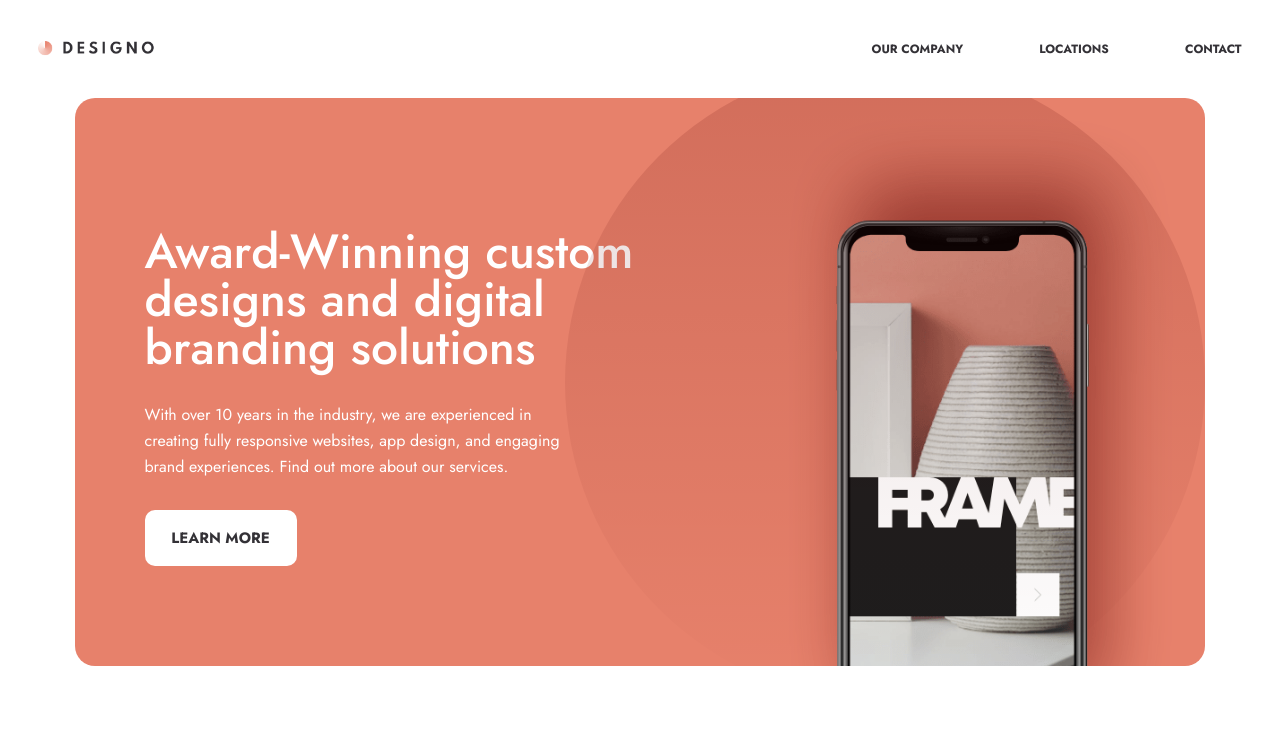
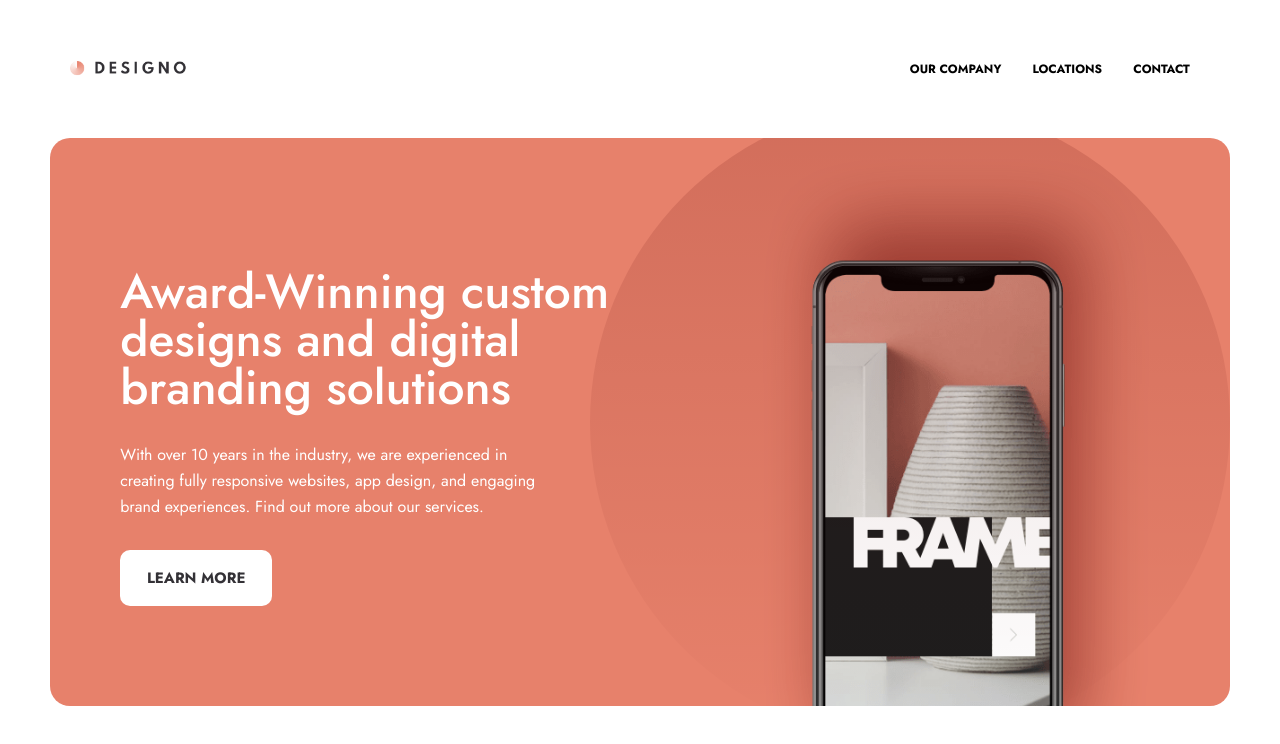
Before and after one commit to deeola/Designos, a React (Create React App) app: page / in a window 1280 px wide. Shown: the top 744 px of the page. Built offline with nearby package versions, Linux system fonts and the light colour scheme.

Commit message:
Navbar icon clicks

```diff
--- a/src/components/Navbar.js
+++ b/src/components/Navbar.js
@@ -4,6 +4,7 @@ import logo from "../assets/shared/desktop/logo-dark.png";
 import iconClose from "../assets/shared/mobile/icon-close.svg";
 import ham from "../assets/shared/mobile/icon-hamburger.svg";
 import { Link } from "react-router-dom";
+import { Container } from "../globalStyles";
 
 //my Funbctions
 const handleColorType = (color) => {
@@ -15,54 +16,79 @@ const handleColorType = (color) => {
   }
 };
 
-
 const NavSytle = styled.nav`
   display: flex;
   justify-content: space-between;
   align-items: center;
-  width: 94%;
-  margin: 40px auto;
-  font-family: 'Jost', sans-serif;
+  width: 100%;
+  margin: 20px auto;
+  font-family: "Jost", sans-serif;
+  position: relative;
+  padding: 0px 20px;
+
+  //tablet view
+  @media screen and (min-width: 415px) {
+    width: 96%;
+  }
 `;
 
-const LinkWrapper= styled.div`
-  display: none;
-  @media screen and (min-width: 414px) {
+const LinkWrapper = styled.div`
+  position: absolute;
+  background-color: black;
+  width: 100%;
   display: flex;
+  top: 45px;
+  left: 0;
+  z-index: 2;
+  flex-direction: column;
+  padding: 40px 20px;
+  height: 235px;
   justify-content: space-between;
+
+
+  //tablet view
+  @media screen and (min-width: 415px) {
+    display: flex !important;
     align-items: center;
-    width: 16rem;
-
+    width: 20rem;
+    position: unset;
+    flex-direction: row;
+    top: unset;
+    background-color: unset;
+    z-index: unset;
+    height: unset;
   }
 
   @media screen and (min-width: 843px) {
-    width:370px
   }
 `;
 
 const LinkTag = styled(Link)`
   text-decoration: none;
+  color: white;
+  font-weight: 500;
+  font-size: 24px;
+
+  @media screen and (min-width: 415px) {
     ${({ color }) => handleColorType(color)};
+    color: black;
+    font-size: 12px;
     font-weight: 700;
-  font-size: 12px;
+  }
 `;
 
 const LogoContainer = styled.img`
-  width: 200px;
-  @media screen and (min-width: 414px) {
+  width: 180px;
+  @media screen and (min-width: 415px) {
     width: 120px;
-
   }
 `;
-
 
 const MobileNavIcon = styled.div`
   width: 24px;
 
-
-  @media screen and (min-width: 414px) {
+  @media screen and (min-width: 415px) {
     display: none;
-
   }
 `;
 
@@ -74,25 +100,61 @@ const NavClose = styled.img`
 
 //styled component
 
-export const Navbar = ({ tablet, mobile,  color, ...props }) => {
-  // const [nav, useNav] = useState(false)
-  // const handleClick = () =>{
-  //   useNav(!nav)
-  // }
+export const Navbar = ({ tablet, mobile, color, ...props }) => {
+  const [menuOpened, setMenuOpend] = useState(false);
+  const [menuClosed, setMenuClosed] = useState(false);
+
+  const slideMenu = () => {
+    return menuOpened ? {} : { display: "none", marginLeft: -930 };
+  };
+
+  const flipIcons = () => {
+    return menuOpened ? { display: "block" } : {};
+  };
+
+  const removeHam = () => {
+    return menuOpened ? { display: "none" } : {};
+  };
+
+  const menuIconClicked = () => {
+    setMenuOpend(!menuOpened);
+    return menuClosed ? {} : { display: "block" };
+  };
+
+  const closeIconClicked = () => {
+    setMenuOpend(false);
+  };
+
   return (
+    <Container>
       <NavSytle mobile={mobile} tablet={tablet}>
+        <LinkTag to="/">
           <LogoContainer alt="logo" src={logo}></LogoContainer>
+        </LinkTag>
 
-      <LinkWrapper>
-        <LinkTag color={color} to="/about">OUR COMPANY</LinkTag>
+        <LinkWrapper style={slideMenu()}>
+          <LinkTag color={color} to="/about">
+            OUR COMPANY
+          </LinkTag>
           <LinkTag to="/location">LOCATIONS</LinkTag>
           <LinkTag to="/contact">CONTACT</LinkTag>
         </LinkWrapper>
         <MobileNavIcon>
-        <NavOpen src={ham} alt="open menu"></NavOpen>
-        <NavClose src={iconClose} alt="icon close"></NavClose>
+          <NavOpen
+            style={removeHam()}
+            onClick={() => menuIconClicked()}
+            src={ham}
+            alt="open menu"
+          ></NavOpen>
+          <NavClose
+            style={flipIcons()}
+            onClick={() => closeIconClicked()}
+            src={iconClose}
+            alt="icon close"
+          ></NavClose>
         </MobileNavIcon>
       </NavSytle>
+    </Container>
   );
 };
 
--- a/src/components/hero.js
+++ b/src/components/hero.js
@@ -8,7 +8,7 @@ import phoneImage from "../assets/home/desktop/image-hero-phone.png";
 
 export const HeroContainer = styled.div`
   background-color: ${({ backgoundColor = "#E7816B" }) => backgoundColor};
-  border-radius: 20px;
+
   display: flex;
   justify-content: space-between;
   align-items: center;
@@ -18,9 +18,6 @@ export const HeroContainer = styled.div`
   background-image: url(${phoneImage});
   position: relative;
   padding: 100px 70px;
-
-
-
 
   &:after {
     content: "";
@@ -37,14 +34,17 @@ export const HeroContainer = styled.div`
 
 
 
+
+
+  @media screen and (min-width: 415px) {
+    border-radius: unset;
+    border-radius: 20px;
+
+	}
+
   @media (max-width: 768px) {
     flex-direction: column;
   }
-
-  @media screen and (max-width: 375px) {
-    border-radius: unset;
-
-	}
 
 
 `;
--- a/src/globalStyles.js
+++ b/src/globalStyles.js
@@ -6,17 +6,17 @@ const GlobalStyle = createGlobalStyle`
   margin: 0;
   padding: 0;
   font-family: 'Jost', sans-serif;
+
   }
 `;
 
 export const Container = styled.div`
-  width: 94%;
+  width: 100%;
   margin: 20px auto;
-  border-radius: 10px;
 
-  @media screen and (max-width: 414px) {
-    width: 100%;
-    border-radius: unset;
+  @media screen and (min-width: 415px) {
+    width: 96%;
+
   }
 `;
 
```
Lines whose indentation alone changed are shown as unchanged.
